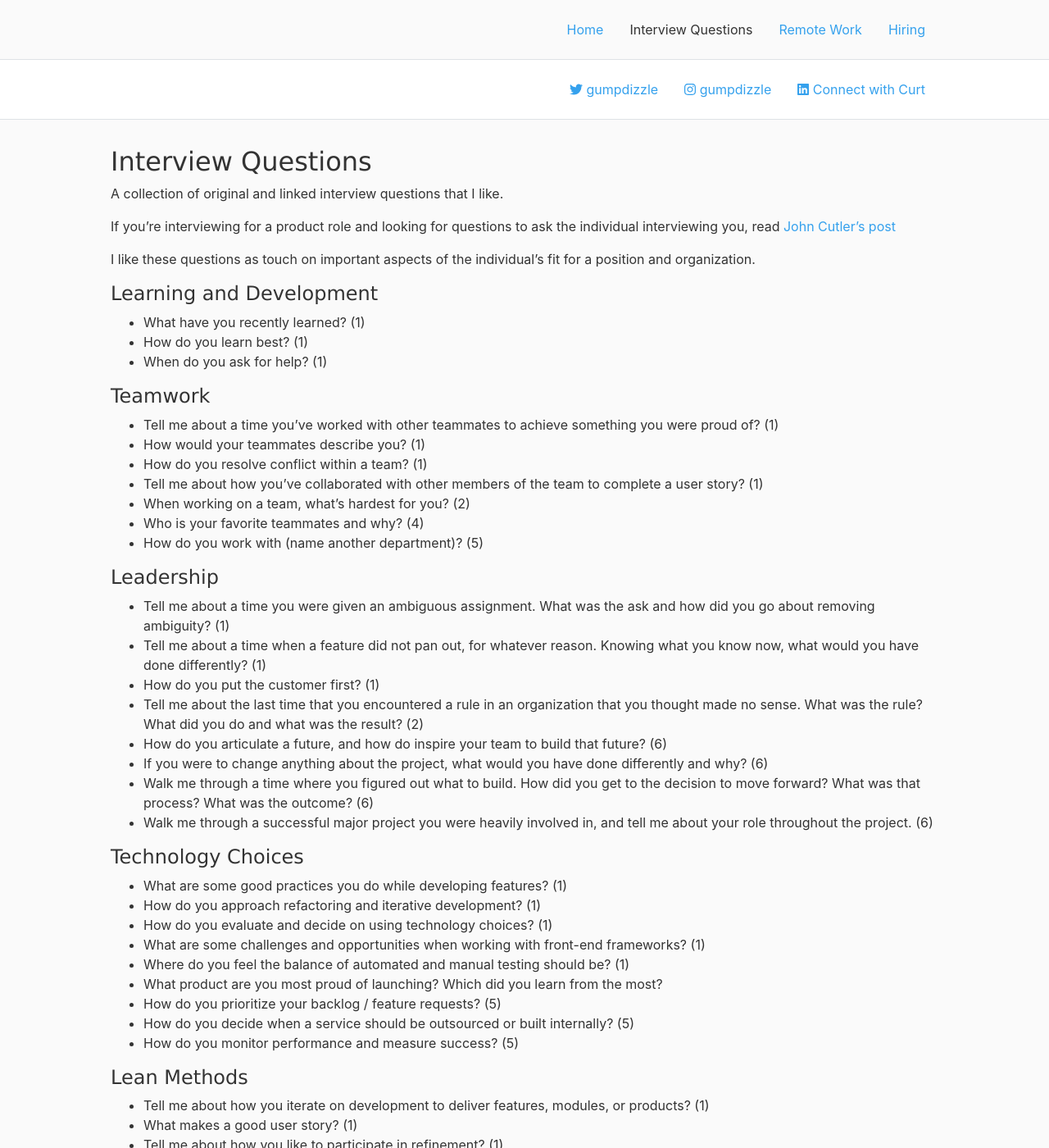
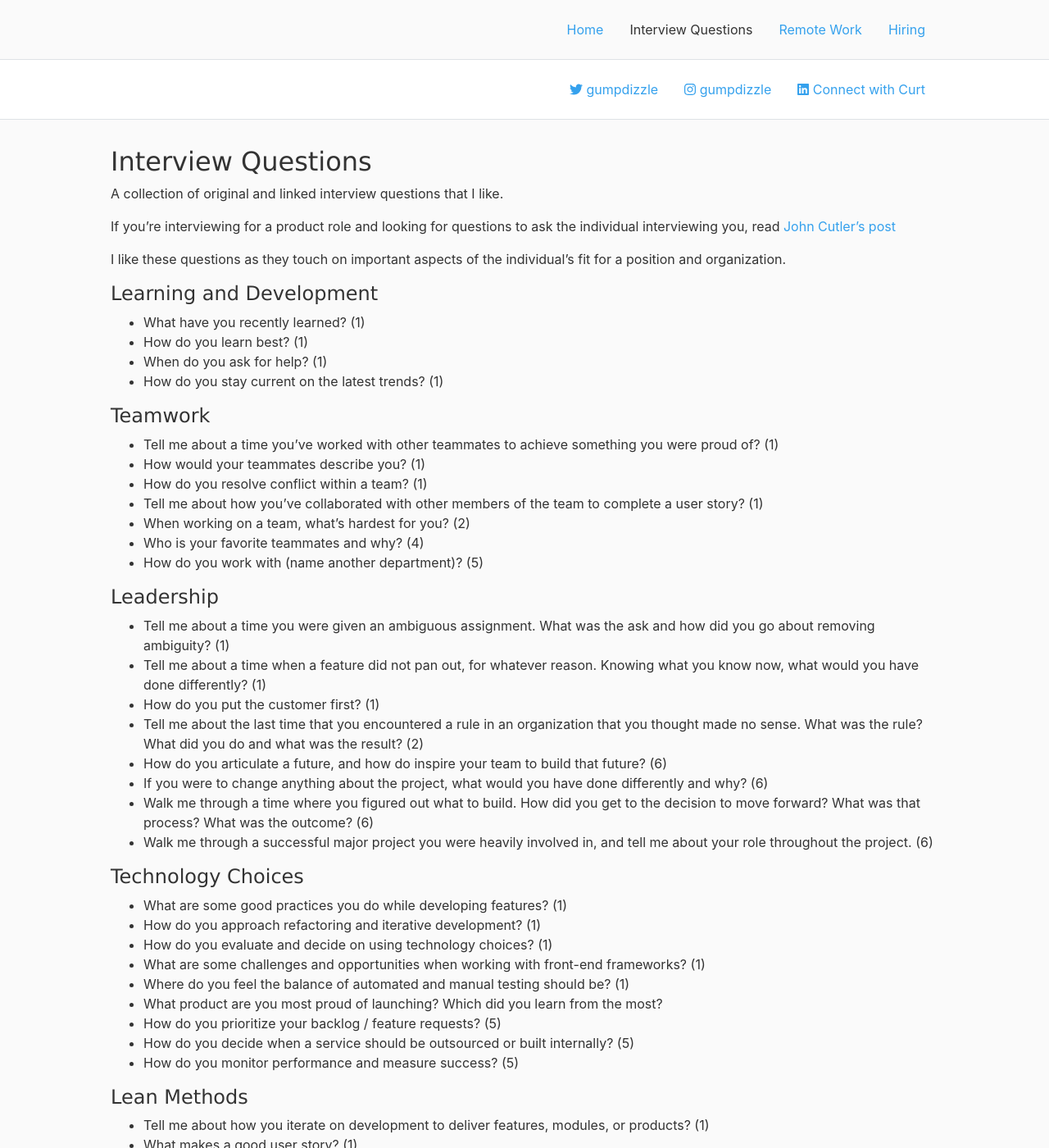
Before and after one commit to curtshneider/curtshneider.github.io, a Jekyll site: the page built from interview-questions.md, in a window 1280 px wide and 1400 px high. Shown: the whole window at 82% size. Built offline with Jekyll 4.4.1, drawn with Linux system fonts in a browser that asks for light colours; nearby versions of some CDN libraries; some web fonts are replaced; our own code applies the rules of GitHub Pages for plain Markdown files; some of the changed text lies outside the part shown.

Commit message:
Update interview-questions.md

```diff
--- a/interview-questions.md
+++ b/interview-questions.md
@@ -10,13 +10,14 @@ A collection of original and linked interview questions that I like.
 
 If you're interviewing for a product role and looking for questions to ask the individual interviewing you, read [John Cutler's post](https://medium.com/@johnpcutler/21-questions-for-your-pm-role-interviewer-70827b21a85 "John Cutler's 21 Questions for your PM Role Interviewer")
 
-I like these questions as touch on important aspects of the individual's fit for a position and organization.
+I like these questions as they touch on important aspects of the individual's fit for a position and organization.
 
 
 #### Learning and Development
 * What have you recently learned? (1)
 * How do you learn best? (1)
 * When do you ask for help? (1)
+* How do you stay current on the latest trends? (1)
 
 #### Teamwork
 * Tell me about a time you've worked with other teammates to achieve something you were proud of? (1)
@@ -54,6 +55,7 @@ I like these questions as touch on important aspects of the individual's fit for
 * Tell me about how you like to participate in refinement? (1)
 * Tell me about how you go about breaking items up into achievable chunks of work. (1)
 * How do you approach trade-offs during development? (Examples being feature functionality, technical debt, bugs fixes, scope, etc...) (1)
+* Can you describe your current agile environment? Are there changes you would like to see made to make it better? (1)
 
 
 #### Culture
```
